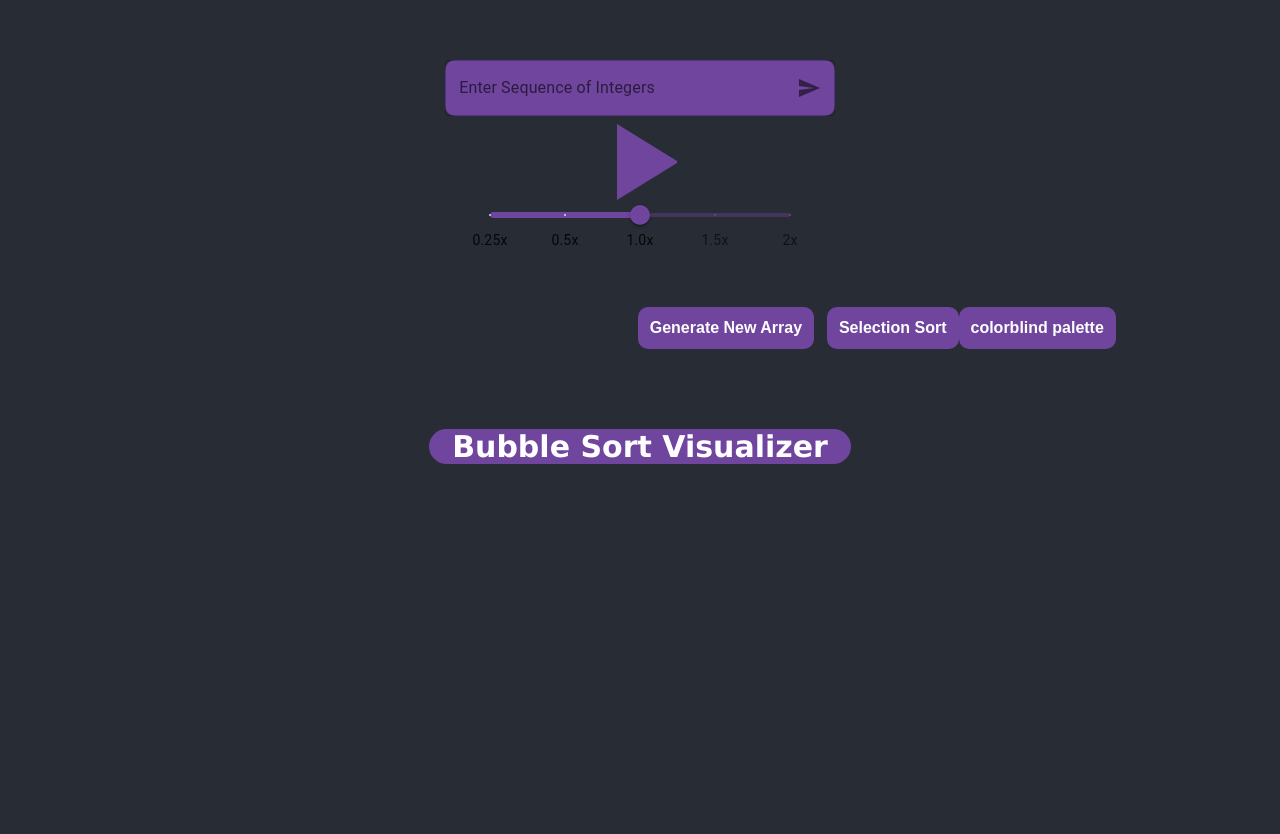
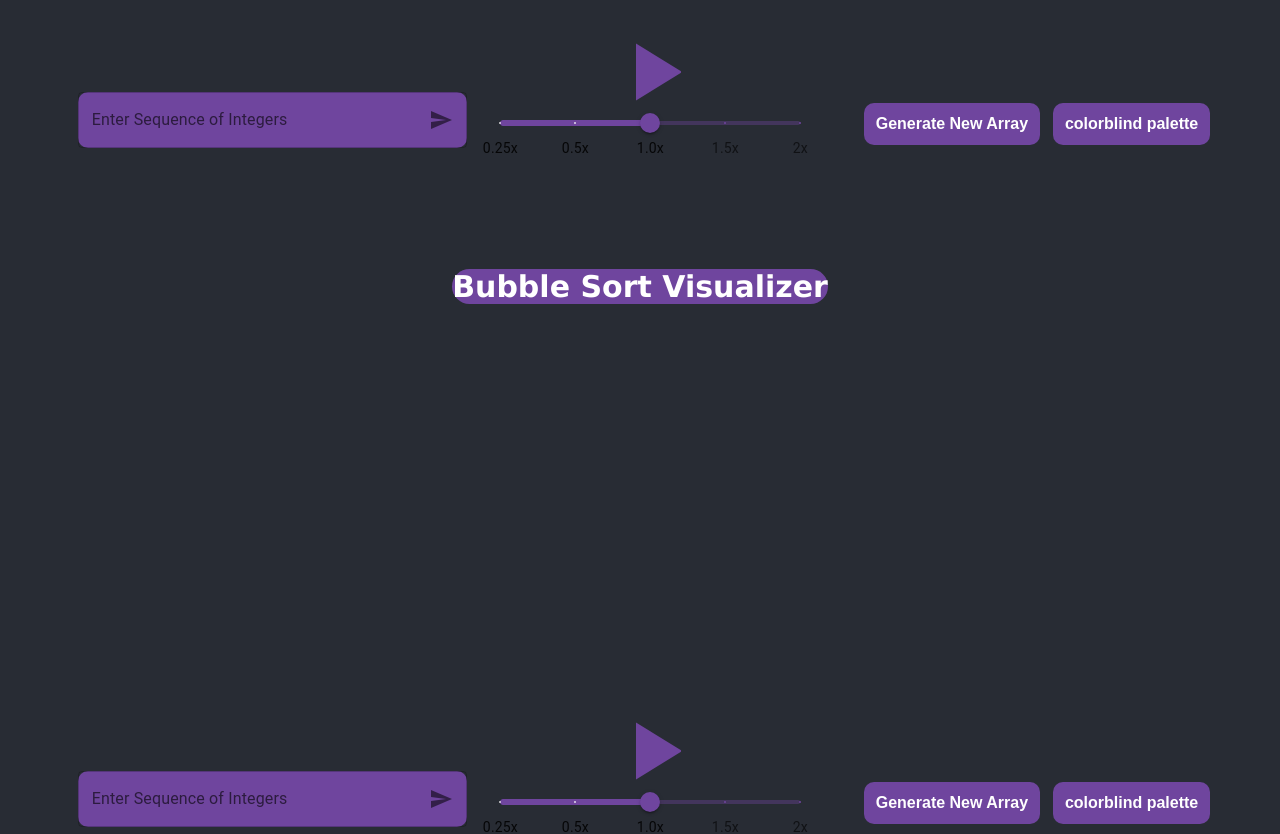
Before and after one commit to FlorianSp2000/visualization-of-sorting-algorithms, a React (Create React App) app: page / in a window 1280 px wide. Shown: the part 740-1574 px from the top of the page. Built offline with nearby package versions, Linux system fonts and the light colour scheme.

Commit message:
fix sorting toolbar

```diff
--- a/src/Bubblesort.js
+++ b/src/Bubblesort.js
@@ -50,12 +50,17 @@ function deletebars() {
   document.querySelectorAll('.bubblesort-bar').forEach(e => e.remove());
 }
 
+function togglePauseButton() {
+  var element = document.getElementById("bubblesort");
+  element.classList.toggle("paused");
+
+}
 
 // Create Bars with integer sequence given by user
 function processInputSequence(sequence) {
   // deletebars();
-  console.log("test")
   generatebars(20, sequence)
+  togglePauseButton()
 }
 
 
@@ -154,7 +159,7 @@ function Bubblesort(props) {
     }
   }
   function pause_button() {
-    console.log("pause button clicked", pause)
+
     if (pause==false) {
       pause=true;
     }
@@ -167,6 +172,10 @@ function Bubblesort(props) {
 // // asynchronous function to perform "Selection Sort"
 async function BubbleSort(delay = delayy) {
 
+  if (sortingIsActive) {
+    pause_button()
+  }
+  if (!sortingIsActive) {
     setSortingIsActive(true)
     let bars = document.querySelectorAll(".bubblesort-bar");
 
@@ -234,17 +243,18 @@ async function BubbleSort(delay = delayy) {
   //   bars[bars.length-1].style.backgroundColor = finished_bar_color;//" rgb(49, 226, 13)";
 
     // To enable the button "Generate New Array" after final(sorted)
-  document.getElementById("bubblesort-Button1").disabled = false;
-  document.getElementById("bubblesort-Button1").style.backgroundColor = "#6f459e";
-
-  // To enable the button "Selection Sort" after final(sorted)
-  document.getElementById("bubblesort-Button2").disabled = false;
-  document.getElementById("bubblesort-Button2").style.backgroundColor = "#6f459e";
+    let btn1 = document.getElementById("bubblesort-Button1")
+    btn1.disabled = false;
+    btn1.classList.remove("disabled-btn");
 
     // to disable the change_colors_to_colorblind button
-  document.getElementById("bubblesort-Button3").disabled = false;
-  document.getElementById("bubblesort-Button3").style.backgroundColor = "#6f459e";
+    let btn3 = document.getElementById("bubblesort-Button3")
+    btn3.disabled = false;
+    btn3.classList.remove("disabled-btn");
+
     setSortingIsActive(false)
+
+  }
 }
 
 
@@ -252,16 +262,18 @@ async function BubbleSort(delay = delayy) {
 function disable()
 {
   // To disable the button "Generate New Array"
-  document.getElementById("bubblesort-Button1").disabled = true;
-  document.getElementById("bubblesort-Button1").style.backgroundColor = "#d8b6ff";
-
-  // To disable the button "Selection Sort"
-  document.getElementById("bubblesort-Button2").disabled = true;
-  document.getElementById("bubblesort-Button2").style.backgroundColor = "#d8b6ff";
+  let btn1 = document.getElementById("bubblesort-Button1")
+  btn1.disabled = true;
+  btn1.classList.add("disabled-btn");
+  // btn1.style.backgroundColor = "#d8b6ff";
+  // btn1.style.cursor = null;
 
   // to disable the change_colors_to_colorblind button
-  document.getElementById("bubblesort-Button3").disabled = true;
-  document.getElementById("bubblesort-Button3").style.backgroundColor = "#d8b6ff";
+  let btn3 = document.getElementById("bubblesort-Button3")
+  btn3.disabled = true;
+  btn3.classList.add("disabled-btn");
+  // btn3.style.backgroundColor = "#d8b6ff";
+  // btn3.style.cursor = "none";
 }
 
 
@@ -270,28 +282,21 @@ function disable()
 //                           </div>
 
     return (
-        <div>
+      <>
         <section className="bubblesort-head">Bubble Sort Visualizer</section>
           <section className="bubblesort-data-container"></section>
-      <SequenceInputButton processInputSequence={processInputSequence}/>
-      <PlayWidget sortingIsActive={sortingIsActive} modifyDelay={modifyDelay} playComponent={<div onClick={() => {pause_button()}}>
+        <div className="sorting-toolbar">
+          <SequenceInputButton processInputSequence={processInputSequence} resetSortingStatus={setSortingIsActive}/>
+          <PlayWidget sortingIsActive={sortingIsActive} modifyDelay={modifyDelay} playComponent={<div style={{height: '74px'}} onClick={() => {BubbleSort();disable()}}>
                                 <PauseButton id="bubblesort" />
                               </div>}/>
           <button  className="btn1" onClick={() => generatebars()} id="bubblesort-Button1" >
             Generate New Array</button>
-
-   <button className="btn2"
-           onClick={() => {BubbleSort();disable()}} id="bubblesort-Button2" >
-     Bubble Sort</button>
-
           <button className="btn3"
                 onClick={() => {change_colors_to_colorblind()}} id="bubblesort-Button3" >
           colorblind palette</button>
-
-     {/* <button className="btn4"
-           onClick={() => {pause_button()}} id="Button4" >
-     pause</button>      */}
         </div>
+      </>
     );
   }
 
--- a/src/PauseButton.js
+++ b/src/PauseButton.js
@@ -4,8 +4,10 @@ import * as React from 'react';
 
 const PauseButton = (props) => {
     function toggle() {
-        var element = document.getElementById(props.id);
-        element.classList.toggle("paused");
+      if (props.sortingIsActive || !props.pause) {
+          var element = document.getElementById(props.id);
+          element.classList.toggle("paused");
+        }
       }
 
     return (
--- a/src/Selectionsort.js
+++ b/src/Selectionsort.js
@@ -2,7 +2,6 @@ import React, { useState } from 'react';
 
   import './selectionsort.css'
 import SequenceInputButton from './SequenceInputButton';
-import PlaybackSpeedSlider from './PlaybackSpeedSlider';
 import PauseButton from './PauseButton';
 import PlayWidget from './PlayWidget';
 
@@ -52,12 +51,16 @@ function deletebars() {
   document.querySelectorAll('.selectionsort-bar').forEach(e => e.remove());
 }
 
+function togglePauseButton() {
+  var element = document.getElementById("selectionsort");
+  element.classList.toggle("paused");
 
+}
 // Create Bars with integer sequence given by user
 function processInputSequence(sequence) {
-  // deletebars();
-  console.log("test")
+
   generatebars(20, sequence)
+  togglePauseButton()
 }
 
 
@@ -156,7 +159,7 @@ function Selectionsort(props) {
     }
   }
   function pause_button() {
-    console.log("pause button clicked", pause)
+
     if (pause==false) {
       pause=true;
     }
@@ -167,8 +170,12 @@ function Selectionsort(props) {
 
 
 // // asynchronous function to perform "Selection Sort"
+
 async function SelectionSort(delay = delayy) {
-
+  if (sortingIsActive) {
+    pause_button()
+  }
+  if (!sortingIsActive) {
     setSortingIsActive(true)
     let bars = document.querySelectorAll(".selectionsort-bar");
     // Assign 0 to min_idx
@@ -199,6 +206,7 @@ async function SelectionSort(delay = delayy) {
         bars[j].style.backgroundColor = min_bar_color;
 
         // check if pause button is pressed:
+        console.log("pause2", pause)
         while (pause) {
           await new Promise((resolve) =>
             setTimeout(() => {
@@ -335,64 +343,52 @@ async function SelectionSort(delay = delayy) {
     bars[bars.length-1].style.backgroundColor = finished_bar_color;//" rgb(49, 226, 13)";
 
     // To enable the button "Generate New Array" after final(sorted)
-  document.getElementById("selectionsort-Button1").disabled = false;
-  document.getElementById("selectionsort-Button1").style.backgroundColor = "#6f459e";
-
-  // To enable the button "Selection Sort" after final(sorted)
-  document.getElementById("selectionsort-Button2").disabled = false;
-  document.getElementById("selectionsort-Button2").style.backgroundColor = "#6f459e";
+    let btn1 = document.getElementById("selectionsort-Button1")
+    btn1.disabled = false;
+    btn1.classList.remove("disabled-btn");
 
     // to disable the change_colors_to_colorblind button
-  document.getElementById("selectionsort-Button3").disabled = false;
-  document.getElementById("selectionsort-Button3").style.backgroundColor = "#6f459e";
+    let btn3 = document.getElementById("selectionsort-Button3")
+    btn3.disabled = false;
+    btn3.classList.remove("disabled-btn");
+
     setSortingIsActive(false)
+  }
 }
 
 
 // //  function to disable the button
 function disable()
 {
-  // To disable the button "Generate New Array"
-  document.getElementById("selectionsort-Button1").disabled = true;
-  document.getElementById("selectionsort-Button1").style.backgroundColor = "#d8b6ff";
+  let btn1 = document.getElementById("selectionsort-Button1")
+  btn1.disabled = true;
+  btn1.classList.add("disabled-btn");
 
-  // To disable the button "Selection Sort"
-  document.getElementById("selectionsort-Button2").disabled = true;
-  document.getElementById("selectionsort-Button2").style.backgroundColor = "#d8b6ff";
-
-  // to disable the change_colors_to_colorblind button
-  document.getElementById("selectionsort-Button3").disabled = true;
-  document.getElementById("selectionsort-Button3").style.backgroundColor = "#d8b6ff";
+  let btn3 = document.getElementById("selectionsort-Button3")
+  btn3.disabled = true;
+  btn3.classList.add("disabled-btn");
 }
 
 
-// const playComponent = () => <div onClick={() => {pause_button()}}>
-//                             <PauseButton />
-//                           </div>
-
     return (
-        <div>
+      <>
         <section className="selectionsort-head">Selection Sort Visualizer</section>
             <section className="selectionsort-data-container"></section>
-      <SequenceInputButton processInputSequence={processInputSequence}/>
-      <PlayWidget sortingIsActive={sortingIsActive} modifyDelay={modifyDelay} playComponent={<div onClick={() => {pause_button()}}>
-                            <PauseButton id="selectionsort" />
+
+        <div className="sorting-toolbar">
+            <SequenceInputButton processInputSequence={processInputSequence} resetSortingStatus={setSortingIsActive}/>
+            <PlayWidget sortingIsActive={sortingIsActive} modifyDelay={modifyDelay} playComponent={<div style={{height: '74px'}} onClick={() => {SelectionSort();disable();}}>
+                                  <PauseButton id="selectionsort" sortingIsActive={sortingIsActive} pause={pause}/>
                                 </div>}/>
         <button  className="btn1" onClick={() => generatebars()} id="selectionsort-Button1" >
           Generate New Array</button>
-
-   <button className="btn2"
-           onClick={() => {SelectionSort();disable()}} id="selectionsort-Button2" >
-     Selection Sort</button>
 
           <button className="btn3"
                 onClick={() => {change_colors_to_colorblind()}} id="selectionsort-Button3" >
           colorblind palette</button>
 
-     {/* <button className="btn4"
-           onClick={() => {pause_button()}} id="Button4" >
-     pause</button>      */}
         </div>
+      </>
     );
   }
 
--- a/src/SequenceInputButton.js
+++ b/src/SequenceInputButton.js
@@ -14,14 +14,13 @@ function SequenceInputButton(props) {
       });
 
       const handleChange = (event) => {
-        console.log("handleChange")
         setValues({sequence: event.target.value});
       };
 
       const sendSequence = () => {
-        console.log("values.sequence", values.sequence)
-        console.log(typeof values.sequence)
+        // console.log(typeof values.sequence)
         props.processInputSequence(values.sequence.split(','))
+        props.resetSortingStatus(false)
       }
 
 
--- a/src/bubblesort.css
+++ b/src/bubblesort.css
@@ -50,67 +50,11 @@ body {
     width: 100%;
     text-align: center;
 }
-.btn1 {
-    padding: 12px;
-    font-weight: bolder;
-    background-color: #6f459e;
-    border-radius: 10px;
-    color: white;
-    font-size: 16px;
-    border: white;
-    margin-left: 37vw;
-    margin-top: 4vw;
-    margin-right: 1vw;
-}
-.btn2 {
-    padding: 12px;
-    font-weight: bolder;
-    background-color: #6f459e;
-    border-radius: 10px;
-    color: white;
-    font-size: 16px;
-    border: white;
-}
 
-.btn3 {
-    padding: 12px;
-    font-weight: bolder;
-    background-color: #6f459e;
-    border-radius: 10px;
-    color: white;
-    font-size: 16px;
-    border: white;
-    margin-top: 4vw;
-
-}
-
-.pause-button {
-    box-sizing: border-box;
-    height: 74px;
-
-    border-color: transparent transparent transparent #6f459e;
-    transition: 100ms all ease;
-    will-change: border-width;
-    cursor: pointer;
-
-    border-style: solid;
-    border-width: 37px 0 37px 60px;
-    background: transparent;
-    margin-left:25px;
-}
-.pause-button.paused {
-        border-style: double;
-        border-width: 0px 0 0px 60px;
-
-  }
-.pause-button:hover {
-    border-color: transparent transparent transparent #6f459e;
-
-}
 .play-widget-grid {
     display: flex;
 flex-direction: column;
 justify-content: center;
 align-items: center;
-
+padding: 25px;
 }
--- a/src/selectionsort.css
+++ b/src/selectionsort.css
@@ -57,11 +57,12 @@ body {
     color: white;
     font-size: 16px;
     border: white;
-    margin-left: 37vw;
+    margin-left: 3vw;
     margin-top: 4vw;
     margin-right: 1vw;
+    cursor:pointer;
 }
-.btn2 {
+/* .btn2 {
     padding: 12px;
     font-weight: bolder;
     background-color: #6f459e;
@@ -69,7 +70,7 @@ body {
     color: white;
     font-size: 16px;
     border: white;
-}
+} */
 
 .btn3 {
     padding: 12px;
@@ -80,6 +81,7 @@ body {
     font-size: 16px;
     border: white;
     margin-top: 4vw;
+    cursor:pointer;
 
 }
 
@@ -96,11 +98,12 @@ body {
     border-width: 37px 0 37px 60px;
     background: transparent;
     margin-left:25px;
+    transform: scale(0.75)
 }
 .pause-button.paused {
         border-style: double;
         border-width: 0px 0 0px 60px;
-
+        margin-left: 12.5px;
   }
 .pause-button:hover {
     border-color: transparent transparent transparent #6f459e;
@@ -113,3 +116,16 @@ justify-content: center;
 align-items: center;
 
 }
+
+.sorting-toolbar {
+    display: flex;
+    justify-content: center;
+    align-items: center;
+
+}
+
+
+.disabled-btn {
+    cursor: default;
+    background-color: #d8b6ff;
+}
```
Lines whose indentation alone changed are shown as unchanged.
